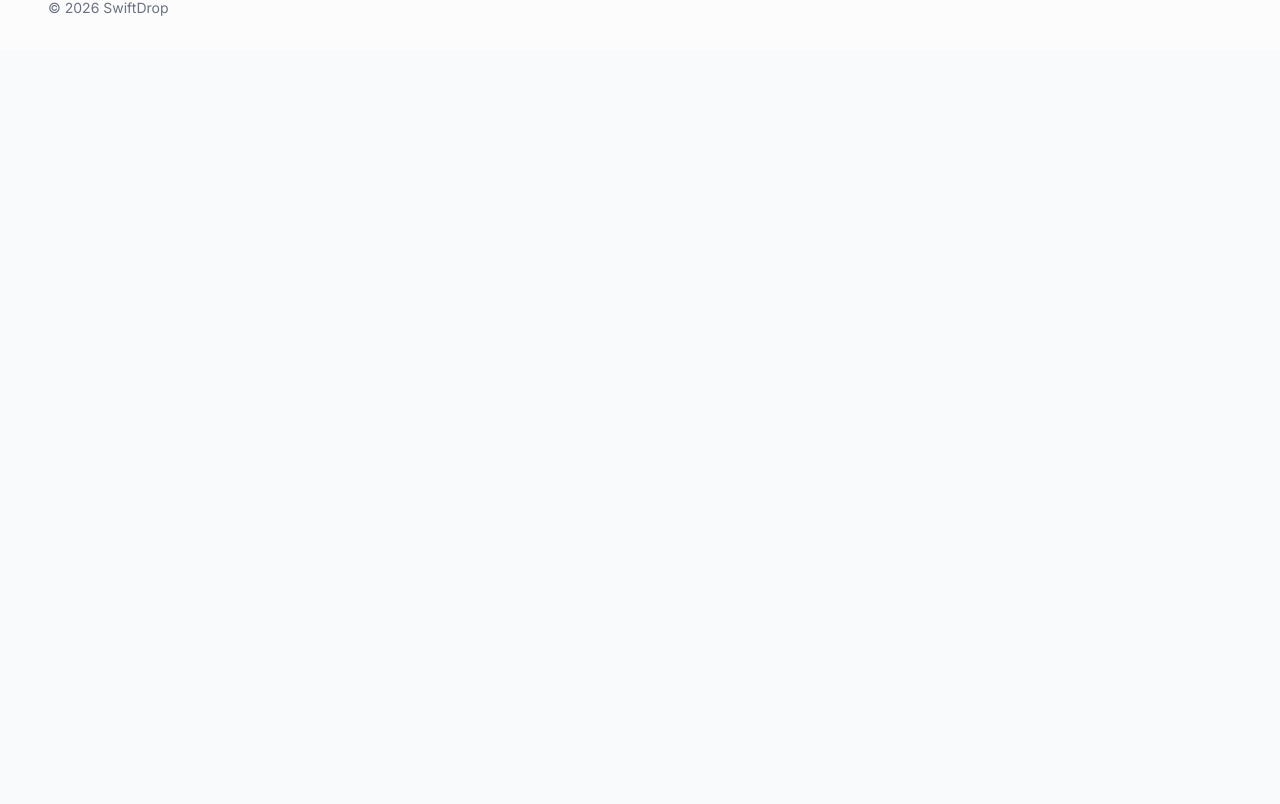
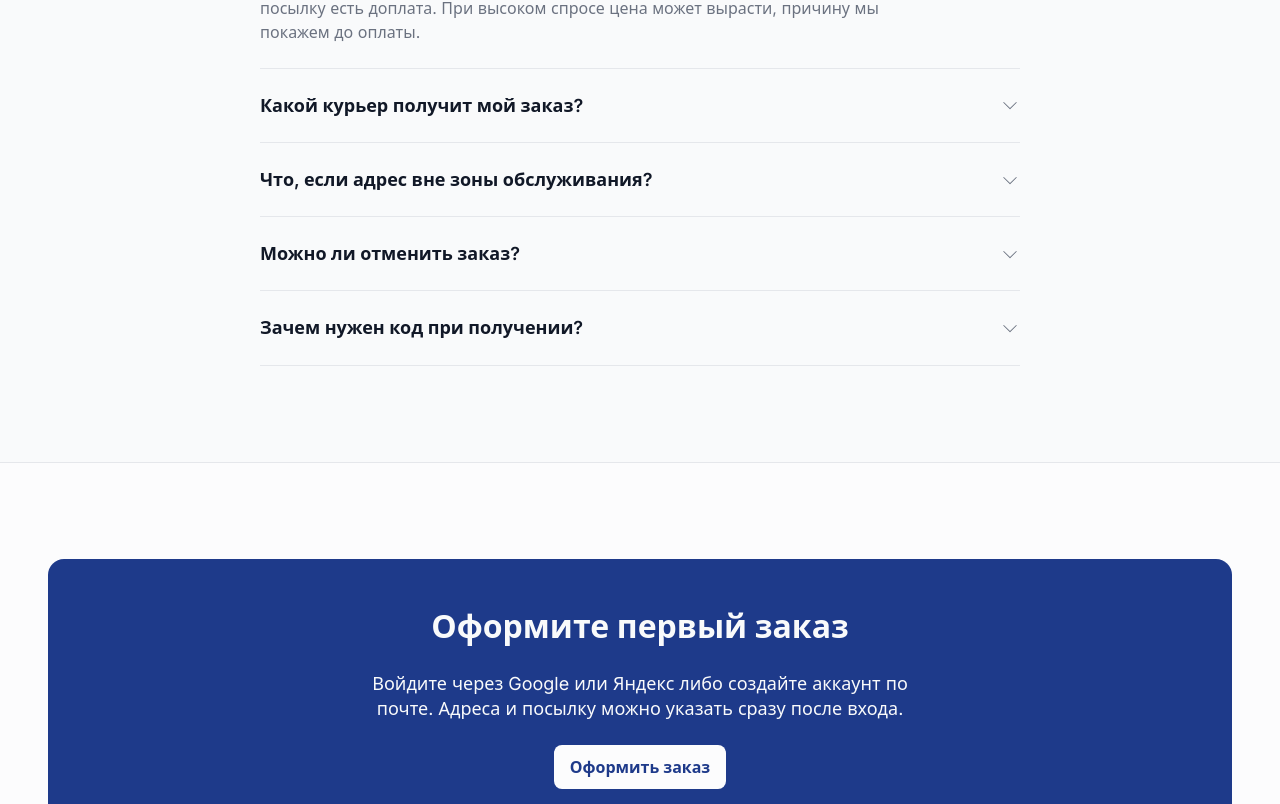
Before and after one commit to evrettllee/swiftdrop, a React (Vite) app in the folder frontend/: page / in a window 1280 px wide. Shown: the part 4076-4880 px from the top of the page. Before the commit the page ends 4126 px from the top, so only its background shows below. Built offline with nearby package versions, Linux system fonts and the light colour scheme; no server answers; a web font is replaced by a local one.

Commit message:
feat: add faq and closing call to action to the landing

```diff
--- /dev/null
+++ b/frontend/src/features/landing/components/CtaSection.tsx
@@ -0,0 +1,24 @@
+import { Link } from 'react-router';
+import { LANDING_SIGN_UP_ROUTE, CTA_TEXTS } from '../constants';
+
+export function CtaSection() {
+  return (
+    <section className="border-t border-border bg-surface py-12 lg:py-24">
+      <div className="mx-auto w-full max-w-7xl px-4 lg:px-12">
+        <div className="flex flex-col items-center gap-4 rounded-xl bg-primary px-6 py-8 text-center text-on-primary lg:gap-6 lg:p-12">
+          <h2 className="max-w-160 text-heading-lg font-bold">{CTA_TEXTS.TITLE}</h2>
+          <p className="max-w-140 text-body lg:text-heading-sm">
+            {CTA_TEXTS.LEAD}
+            <span className="hidden lg:inline"> {CTA_TEXTS.LEAD_EXTRA}</span>
+          </p>
+          <Link
+            to={LANDING_SIGN_UP_ROUTE}
+            className="inline-flex min-h-11 w-full items-center justify-center rounded-md bg-inverse px-4 py-2.5 text-body font-semibold text-on-inverse transition-opacity hover:opacity-90 motion-reduce:transition-none lg:w-auto"
+          >
+            {CTA_TEXTS.BUTTON}
+          </Link>
+        </div>
+      </div>
+    </section>
+  );
+}
--- /dev/null
+++ b/frontend/src/features/landing/components/FaqItem.tsx
@@ -0,0 +1,43 @@
+import { CaretDownIcon } from '@phosphor-icons/react';
+import { ICON_SIZE, ICON_WEIGHT } from '../../../shared/constants';
+
+interface FaqItemProps {
+  id: string;
+  question: string;
+  answer: string;
+  isOpen: boolean;
+  onToggle: () => void;
+}
+
+export function FaqItem({ id, question, answer, isOpen, onToggle }: FaqItemProps) {
+  const buttonId = `faq-button-${id}`;
+  const panelId = `faq-panel-${id}`;
+
+  return (
+    <div className="border-b border-border">
+      <h3>
+        <button
+          type="button"
+          id={buttonId}
+          aria-expanded={isOpen}
+          aria-controls={panelId}
+          onClick={onToggle}
+          className="flex w-full cursor-pointer items-center justify-between gap-4 py-6 text-start text-heading-sm font-semibold text-fg"
+        >
+          {question}
+          <CaretDownIcon
+            size={ICON_SIZE.MEDIUM}
+            weight={ICON_WEIGHT}
+            aria-hidden="true"
+            className={`shrink-0 text-fg-secondary transition-transform motion-reduce:transition-none ${
+              isOpen ? 'rotate-180' : ''
+            }`}
+          />
+        </button>
+      </h3>
+      <div id={panelId} role="region" aria-labelledby={buttonId} hidden={!isOpen}>
+        <p className="-mt-4 max-w-[65ch] pb-6 text-body text-fg-secondary">{answer}</p>
+      </div>
+    </div>
+  );
+}
--- /dev/null
+++ b/frontend/src/features/landing/components/FaqSection.tsx
@@ -0,0 +1,27 @@
+import { useState } from 'react';
+import { FAQ, LANDING_SECTION_ID } from '../constants';
+import { FaqItem } from './FaqItem';
+
+export function FaqSection() {
+  const [openId, setOpenId] = useState<string | null>(FAQ.ITEMS[FAQ.OPEN_BY_DEFAULT_INDEX].id);
+
+  return (
+    <section id={LANDING_SECTION_ID.FAQ} className="scroll-mt-20 bg-page py-12 lg:py-24">
+      <div className="mx-auto flex w-full max-w-7xl flex-col items-center gap-6 px-4 lg:gap-12 lg:px-12">
+        <h2 className="text-center text-heading-lg font-bold text-fg">{FAQ.TITLE}</h2>
+        <div className="w-full max-w-190">
+          {FAQ.ITEMS.map((item) => (
+            <FaqItem
+              key={item.id}
+              id={item.id}
+              question={item.question}
+              answer={item.answer}
+              isOpen={openId === item.id}
+              onToggle={() => setOpenId(openId === item.id ? null : item.id)}
+            />
+          ))}
+        </div>
+      </div>
+    </section>
+  );
+}
--- a/frontend/src/features/landing/components/RatingCard.tsx
+++ b/frontend/src/features/landing/components/RatingCard.tsx
@@ -7,11 +7,11 @@ const { RATING } = FEATURES;
 
 const STARS = Array.from({ length: RATING.MAX }, (_, index) => index < RATING.VALUE);
 
-// The stars are shown on a desktop only, as in the design; the label tells the grade in words.
+// The stars are a picture; the label tells the grade in words.
 export function RatingCard() {
   return (
     <FeatureCard tone="page" className="lg:col-span-2" title={RATING.TITLE} text={RATING.TEXT}>
-      <div role="img" aria-label={RATING.LABEL} className="hidden gap-1 lg:flex">
+      <div role="img" aria-label={RATING.LABEL} className="flex gap-1">
         {STARS.map((isFilled, index) => (
           <StarIcon
             key={`star-${index}`}
--- a/frontend/src/features/landing/components/RepeatCard.tsx
+++ b/frontend/src/features/landing/components/RepeatCard.tsx
@@ -4,11 +4,11 @@ import { FeatureCard } from './FeatureCard';
 
 const { REPEAT } = FEATURES;
 
-// The example row of an order is shown on a desktop only, as in the design.
+// The example row of an order is a picture, not a control.
 export function RepeatCard() {
   return (
     <FeatureCard tone="page" className="lg:col-span-2" title={REPEAT.TITLE} text={REPEAT.TEXT}>
-      <div className="hidden items-center justify-between gap-4 rounded-lg border border-border bg-surface p-4 lg:flex">
+      <div className="flex items-center justify-between gap-4 rounded-lg border border-border bg-surface p-4">
         <div>
           <p className="font-semibold tabular-nums">{REPEAT.ORDER}</p>
           <p className="flex items-center gap-2 text-small">
--- a/frontend/src/features/landing/constants.ts
+++ b/frontend/src/features/landing/constants.ts
@@ -260,3 +260,47 @@ export const FEATURES = {
     LABEL: 'Оценка 4 из 5',
   },
 } as const;
+
+export const FAQ = {
+  TITLE: 'Частые вопросы',
+  OPEN_BY_DEFAULT_INDEX: 0,
+  ITEMS: [
+    {
+      id: 'price',
+      question: 'Как считается стоимость?',
+      answer:
+        'Цена зависит от расстояния по маршруту, веса и размеров посылки, за хрупкую посылку есть доплата. При высоком спросе цена может вырасти, причину мы покажем до оплаты.',
+    },
+    {
+      id: 'courier',
+      question: 'Какой курьер получит мой заказ?',
+      answer:
+        'Система сама выбирает свободного курьера, который быстрее всего довезёт посылку и чей транспорт подходит по весу и размерам. Курьеру предлагают заказ на 30 секунд. Если он не ответил, предложение уходит следующему. Если никто не взял заказ, его назначит менеджер.',
+    },
+    {
+      id: 'zone',
+      question: 'Что, если адрес вне зоны обслуживания?',
+      answer:
+        'Забрать и доставить посылку можно только в пределах зон обслуживания. Если один из адресов за их границей, расчёт покажет об этом сообщение, и заказ оформить не получится.',
+    },
+    {
+      id: 'cancel',
+      question: 'Можно ли отменить заказ?',
+      answer:
+        'Да, заказ можно отменить в личном кабинете. Там же его можно повторить, если нужна такая же доставка ещё раз.',
+    },
+    {
+      id: 'code',
+      question: 'Зачем нужен код при получении?',
+      answer:
+        'Это четыре цифры, которые вы видите в заказе. Курьер вводит их при вручении, и только после этого доставка считается завершённой. Так посылку не отдадут не тому человеку.',
+    },
+  ],
+} as const;
+
+export const CTA_TEXTS = {
+  TITLE: 'Оформите первый заказ',
+  LEAD: 'Войдите через Google или Яндекс либо создайте аккаунт по почте.',
+  LEAD_EXTRA: 'Адреса и посылку можно указать сразу после входа.',
+  BUTTON: 'Оформить заказ',
+} as const;
--- a/frontend/src/features/landing/pages/LandingPage.tsx
+++ b/frontend/src/features/landing/pages/LandingPage.tsx
@@ -1,5 +1,7 @@
 import { SkipLink } from '../../../shared/ui/SkipLink';
 import { CalculatorCard } from '../components/CalculatorCard';
+import { CtaSection } from '../components/CtaSection';
+import { FaqSection } from '../components/FaqSection';
 import { FeaturesSection } from '../components/FeaturesSection';
 import { HeroSection } from '../components/HeroSection';
 import { HowItWorks } from '../components/HowItWorks';
@@ -13,7 +15,6 @@ export function LandingPage() {
       <SkipLink />
       <LandingHeader />
       <main id="main" className="flex-1">
-        {/* The first screen has the width of the page grid; the next sections are bands. */}
         <div className="mx-auto flex w-full max-w-7xl flex-col gap-12 px-4 py-12 lg:gap-24 lg:px-12 lg:py-24">
           <HeroSection />
           <CalculatorCard />
@@ -21,6 +22,8 @@ export function LandingPage() {
         <HowItWorks />
         <TrackingSection />
         <FeaturesSection />
+        <FaqSection />
+        <CtaSection />
       </main>
       <LandingFooter />
     </div>
--- a/frontend/src/index.css
+++ b/frontend/src/index.css
@@ -54,6 +54,8 @@
   --color-primary-hover: var(--primary-hover);
   --color-primary-pressed: var(--primary-pressed);
   --color-on-primary: var(--on-primary);
+  --color-inverse: var(--inverse);
+  --color-on-inverse: var(--on-inverse);
   --color-danger: var(--danger);
   --color-danger-solid: var(--danger-solid);
   --color-danger-solid-hover: var(--danger-solid-hover);
@@ -96,6 +98,8 @@
   --primary-hover: #152e6e;
   --primary-pressed: #0f1f4d;
   --on-primary: #f9fafb;
+  --inverse: #fcfcfd;
+  --on-inverse: #1e3a8a;
 
   --danger: #dc2626;
   --danger-solid: #dc2626;
@@ -143,6 +147,8 @@
   --primary-hover: #2d4aab;
   --primary-pressed: #253d8c;
   --on-primary: #f9fafb;
+  --inverse: #ededed;
+  --on-inverse: #253d8c;
 
   --danger: #e89a9a;
   --danger-solid: #c43d3d;
```
